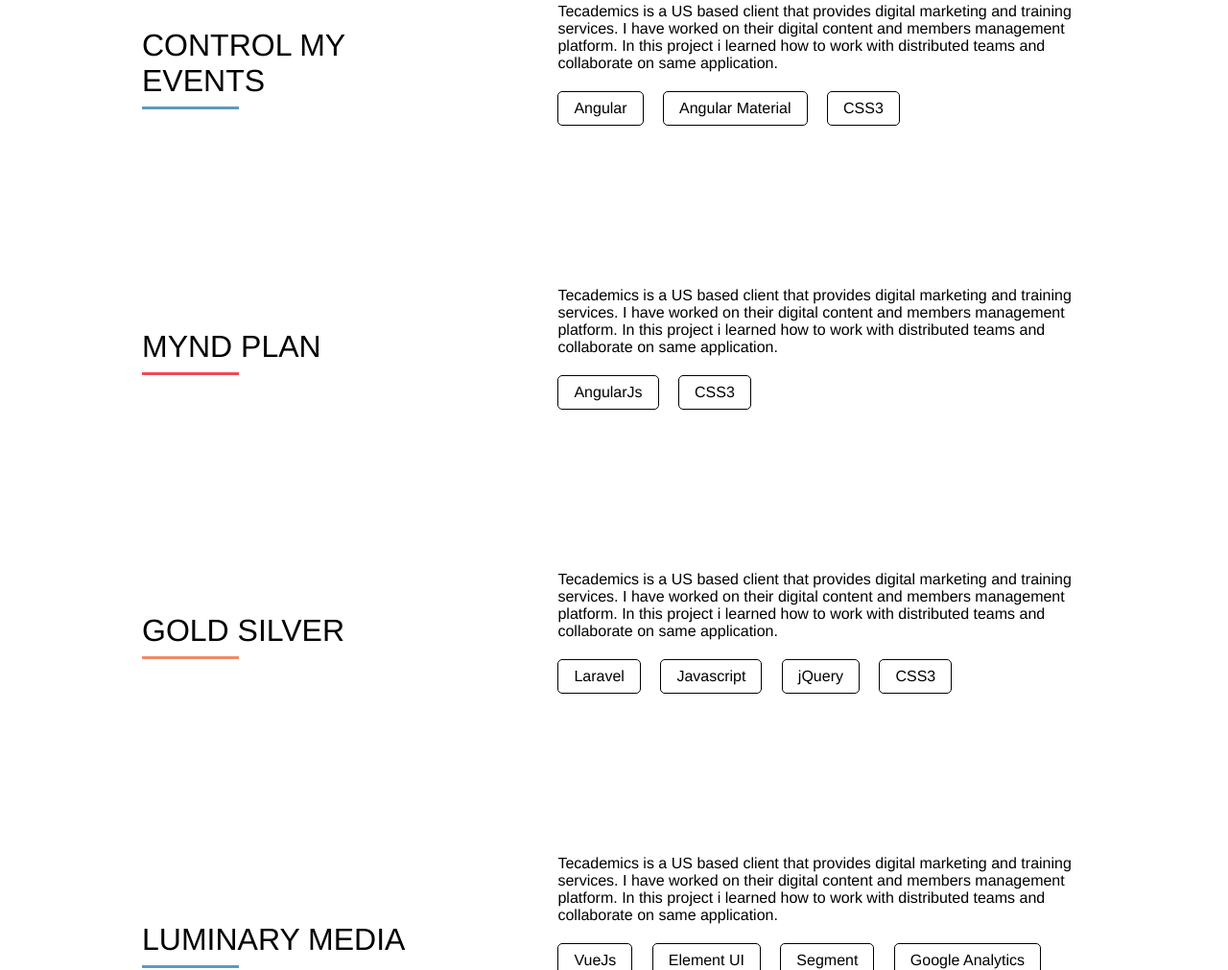
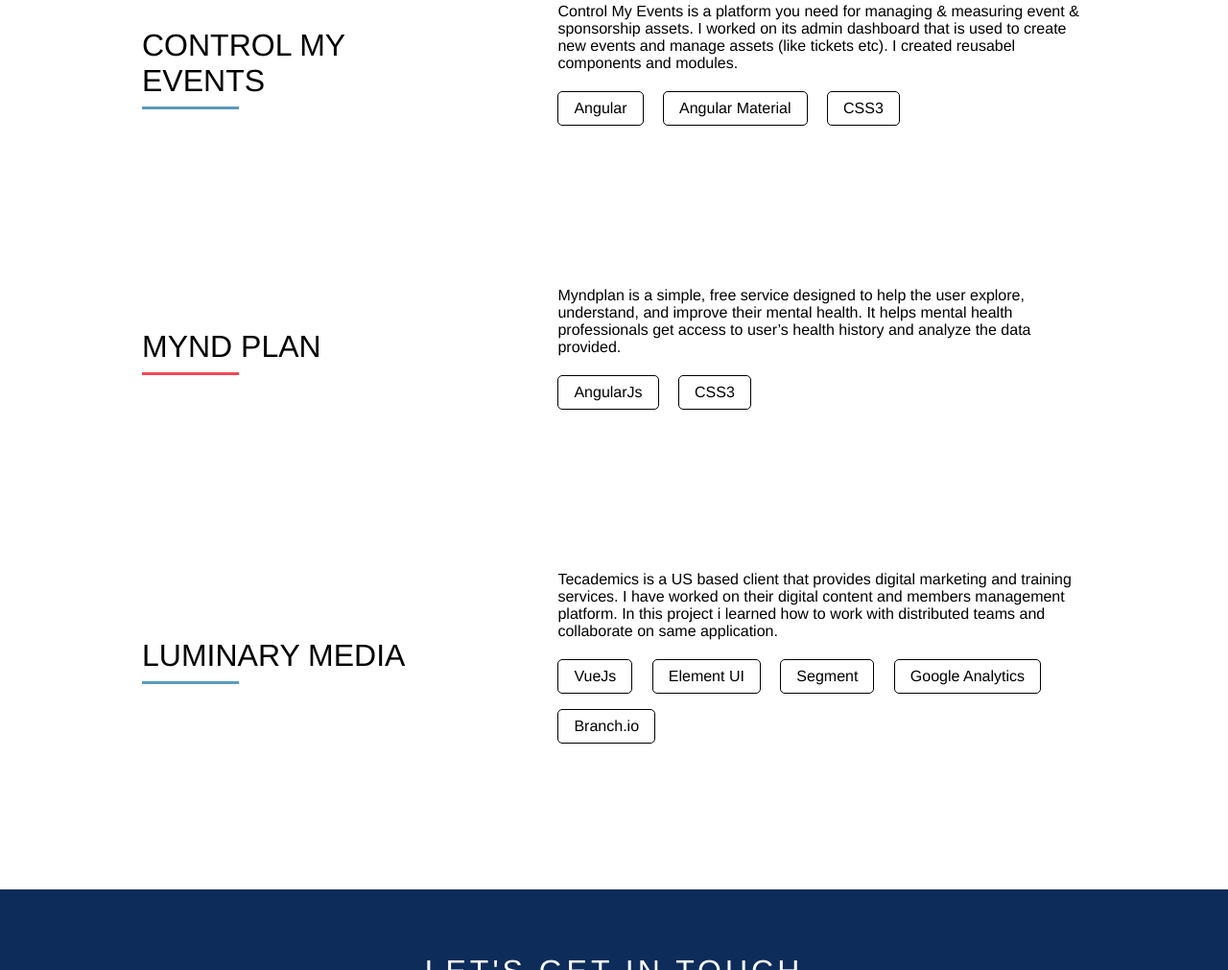
Before and after one commit to mumer271992/portfolio, a website: page index.html in a window 1280 px wide. Shown: the part 4613-5624 px from the top of the page at 96% size. Drawn offline with Linux system fonts and the light colour scheme.

Commit message:
Some projects description updated

```diff
--- a/index.html
+++ b/index.html
@@ -224,7 +224,7 @@
           </div>
           <div class="description">
             <div>
-              <div>Tecademics is a US based client that provides digital marketing and training services. I have worked on their digital content and members management platform. In this project i learned how to work with distributed teams and collaborate on same application.</div>
+              <div>Control My Events is a platform you need for managing & measuring event & sponsorship assets. I worked on its admin dashboard that is used to create new events and manage assets (like tickets etc). I created reusabel components and modules.</div>
               <div class="skills">
                 <span class="skill">Angular</span>
                 <span class="skill">Angular Material</span>
@@ -239,25 +239,9 @@
           </div>
           <div class="description">
             <div>
-              <div>Tecademics is a US based client that provides digital marketing and training services. I have worked on their digital content and members management platform. In this project i learned how to work with distributed teams and collaborate on same application.</div>
+              <div>Myndplan is a simple, free service designed to help the user explore, understand, and improve their mental health. It helps mental health professionals get access to user’s health history and analyze the data provided.</div>
               <div class="skills">
                 <span class="skill">AngularJs</span>
-                <span class="skill">CSS3</span>
-              </div>
-            </div>
-          </div>
-        </div>
-        <div class="portfolio-item">
-          <div class="title gold-silver">
-            Gold Silver
-          </div>
-          <div class="description">
-            <div>
-              <div>Tecademics is a US based client that provides digital marketing and training services. I have worked on their digital content and members management platform. In this project i learned how to work with distributed teams and collaborate on same application.</div>
-              <div class="skills">
-                <span class="skill">Laravel</span>
-                <span class="skill">Javascript</span>
-                <span class="skill">jQuery</span>
                 <span class="skill">CSS3</span>
               </div>
             </div>
```
